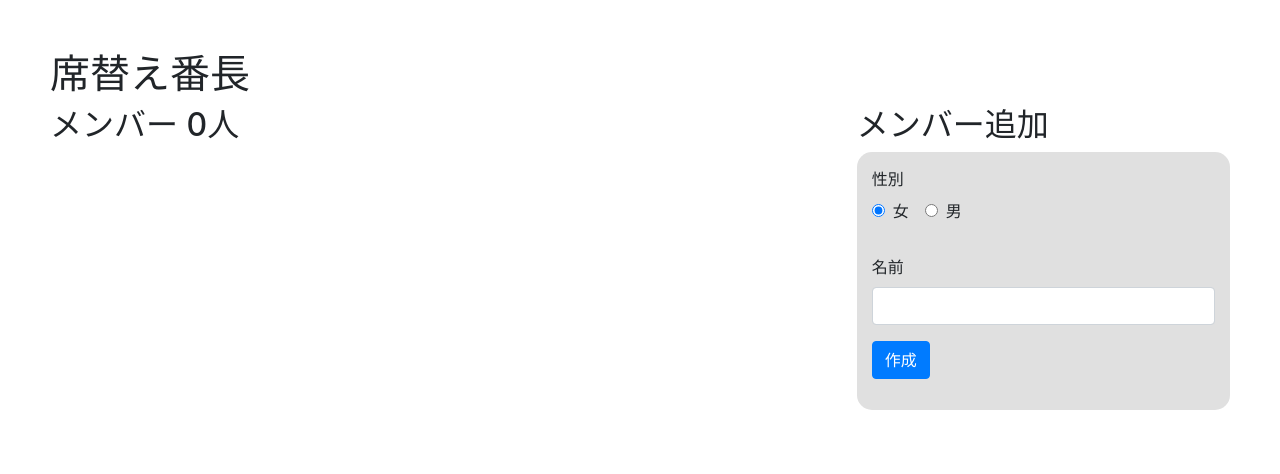
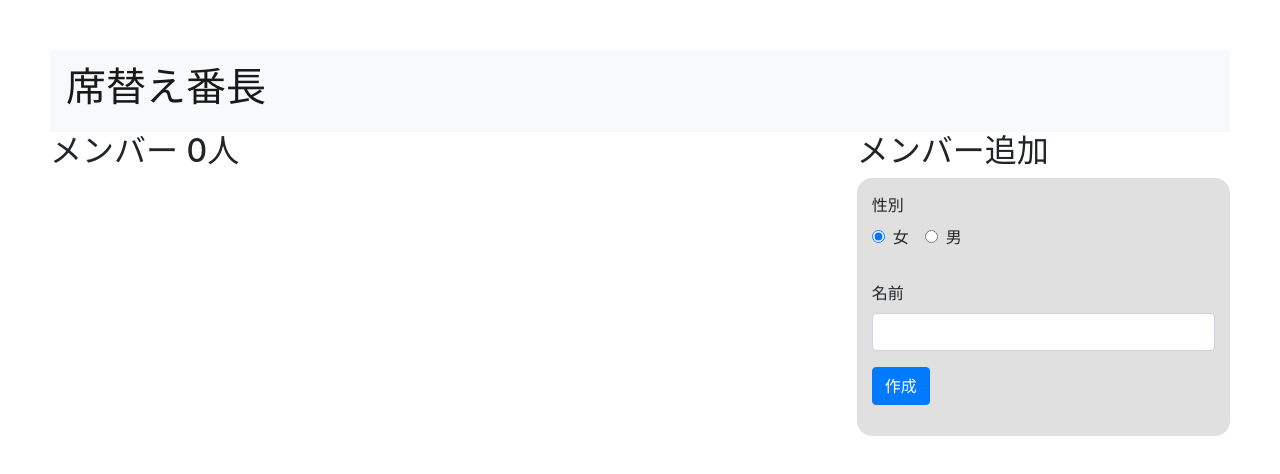
Before and after one commit to yoshioka-s/VueHandson, a Vue app: page / in a window 1280 px wide. Shown: the top 474 px of the page. Built offline with nearby package versions, Linux system fonts and the light colour scheme.

Commit message:
Add nav bar

```diff
--- a/src/App.vue
+++ b/src/App.vue
@@ -1,6 +1,8 @@
 <template>
   <div id="app">
-    <h1>席替え番長</h1>
+    <nav class="navbar navbar-light bg-light navbar-expand-lg">
+      <a href="/" class="navbar-brand"><h1>席替え番長</h1></a>
+    </nav>
     <div class="row page">
       <div class="col-sm-8">
         <h2>メンバー {{ members.length }}人</h2>
```
